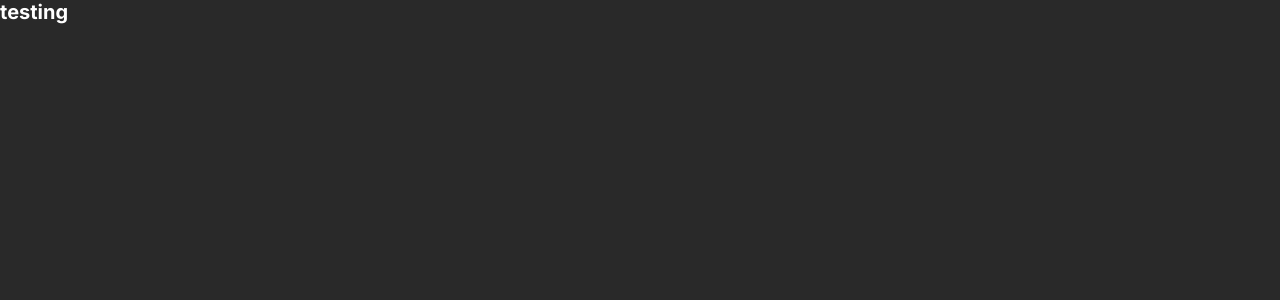
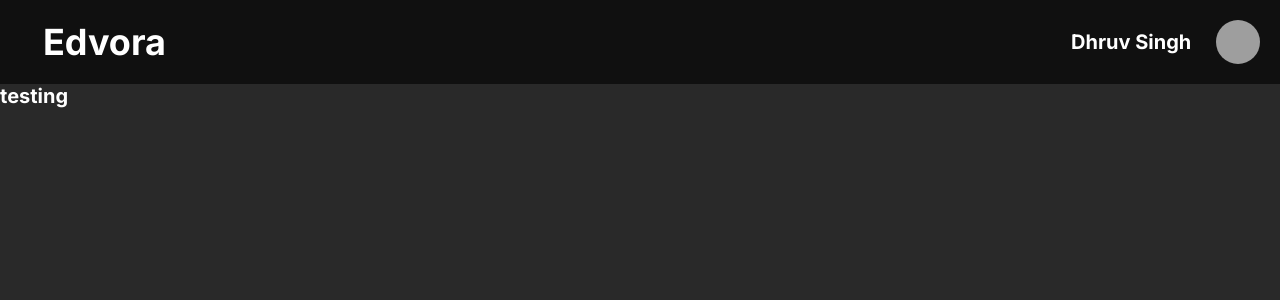
Before and after one commit to samuelbukoye/edvora-accessment, a Next.js app: page / in a window 1280 px wide. Shown: the top 300 px of the page. Built offline with nearby package versions, Linux system fonts and the light colour scheme; grey boxes are pictures that could not be loaded.

Commit message:
added header

```diff
--- a/components/Layout/Global.tsx
+++ b/components/Layout/Global.tsx
@@ -42,6 +42,13 @@ a {
   color: inherit;
   text-decoration: none;
 }
+
+img{
+  width: 100%;
+  height: 100%;
+  object-fit: cover;
+  object-position: center;
+}
 `;
 
 export default GlobalStyle;
--- /dev/null
+++ b/components/Layout/Header.tsx
@@ -0,0 +1,47 @@
+import { useState } from 'react';
+import styled from 'styled-components';
+
+const Header = () => {
+  const [name, setName] = useState('Dhruv Singh');
+  const [imgUrl, setImgUrl] = useState('https://picsum.photos/200');
+
+  return (
+    <Wrapper>
+      <Logo>Edvora</Logo>
+      <UserName>{name}</UserName>
+      <UserImage src={imgUrl} alt="proile Image" />
+    </Wrapper>
+  );
+};
+
+export default Header;
+
+const Wrapper = styled.header`
+  background: #101010;
+  padding: 0 1.972rem 0 4.3rem;
+  height: 8.4rem;
+
+  display: flex;
+  align-items: center;
+  gap: 2.5em;
+`;
+
+const Logo = styled.h1`
+  font-size: 3.6rem;
+  font-weight: 700;
+  line-height: 4.296rem;
+`;
+
+const UserName = styled.p`
+  font-size: 2rem;
+  font-weight: 700;
+  line-height: 2.42rem;
+
+  margin-left: auto;
+`;
+
+const UserImage = styled.img`
+  height: 4.4rem;
+  width: 4.4rem;
+  border-radius: 50%;
+`;
--- a/components/Layout/index.tsx
+++ b/components/Layout/index.tsx
@@ -1,9 +1,11 @@
 import GlobalStyle from './Global';
+import Header from './Header';
 
 const Layout = ({ children }: { children: any }) => {
   return (
     <>
       <GlobalStyle />
+      <Header />
       <>{children}</>
     </>
   );
--- /dev/null
+++ b/utils/dimensions.ts
@@ -0,0 +1 @@
+export const viewportWidth = 1366;
```
Also changed, not shown: 1 other file (tests, documents, lock files or other folders).
